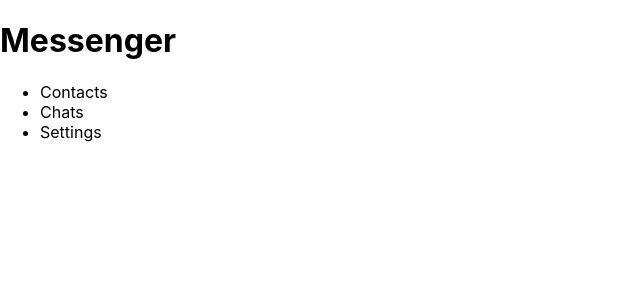
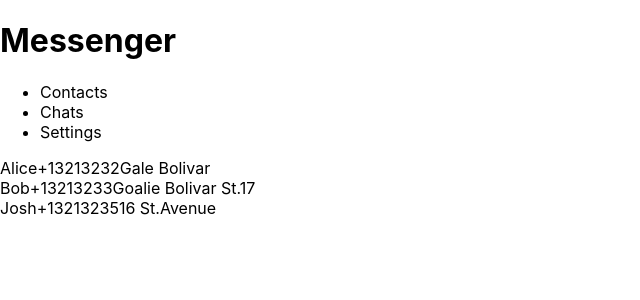
Before and after one commit to Nosov-Pavel/props1, a React (Create React App) app: page / in a window 1280 px wide. Shown: the top 300 px of the page, without its empty margins (0-640 px from the left). Built offline with nearby package versions, Linux system fonts and the light colour scheme.

Commit message:
Contacts.props

```diff
--- a/src/ContactItem.js
+++ b/src/ContactItem.js
@@ -2,8 +2,9 @@ function ContactItem(props){
 
     return(
         <div>
-
-
+            {props.contact.name}
+            {props.contact.phoneNumber}
+            {props.contact.address}
         </div>
     );
 }
```
